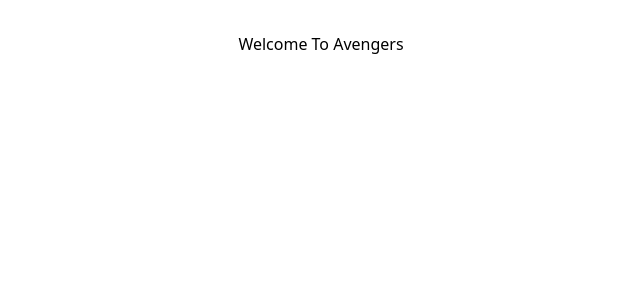
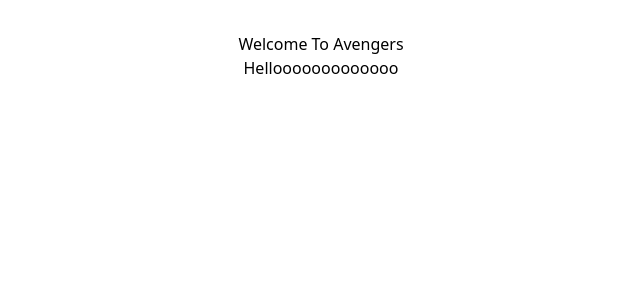
Before and after one commit to omarjafor/Avengers-Movie-Makers, a React (Vite) app: page / in a window 1280 px wide. Shown: the top 300 px of the page, without its empty margins (319-959 px from the left). Built offline with nearby package versions, Linux system fonts and the light colour scheme.

Commit message:
prepeared

```diff
--- a/src/App.jsx
+++ b/src/App.jsx
@@ -1,4 +1,5 @@
 import './App.css'
+import Home from './components/Home/Home'
 
 function App() {
 
@@ -6,7 +7,9 @@
     <>
       <h1 className="text-3xl font-bold">
         Welcome To Avengers
+
       </h1>
+      <Home></Home>
     </>
   )
 }
--- /dev/null
+++ b/src/components/Home/Home.jsx
@@ -0,0 +1,9 @@
+const Home = () => {
+    return (
+        <div>
+            <h2>Hellooooooooooooo</h2>
+        </div>
+    );
+};
+
+export default Home;
```
